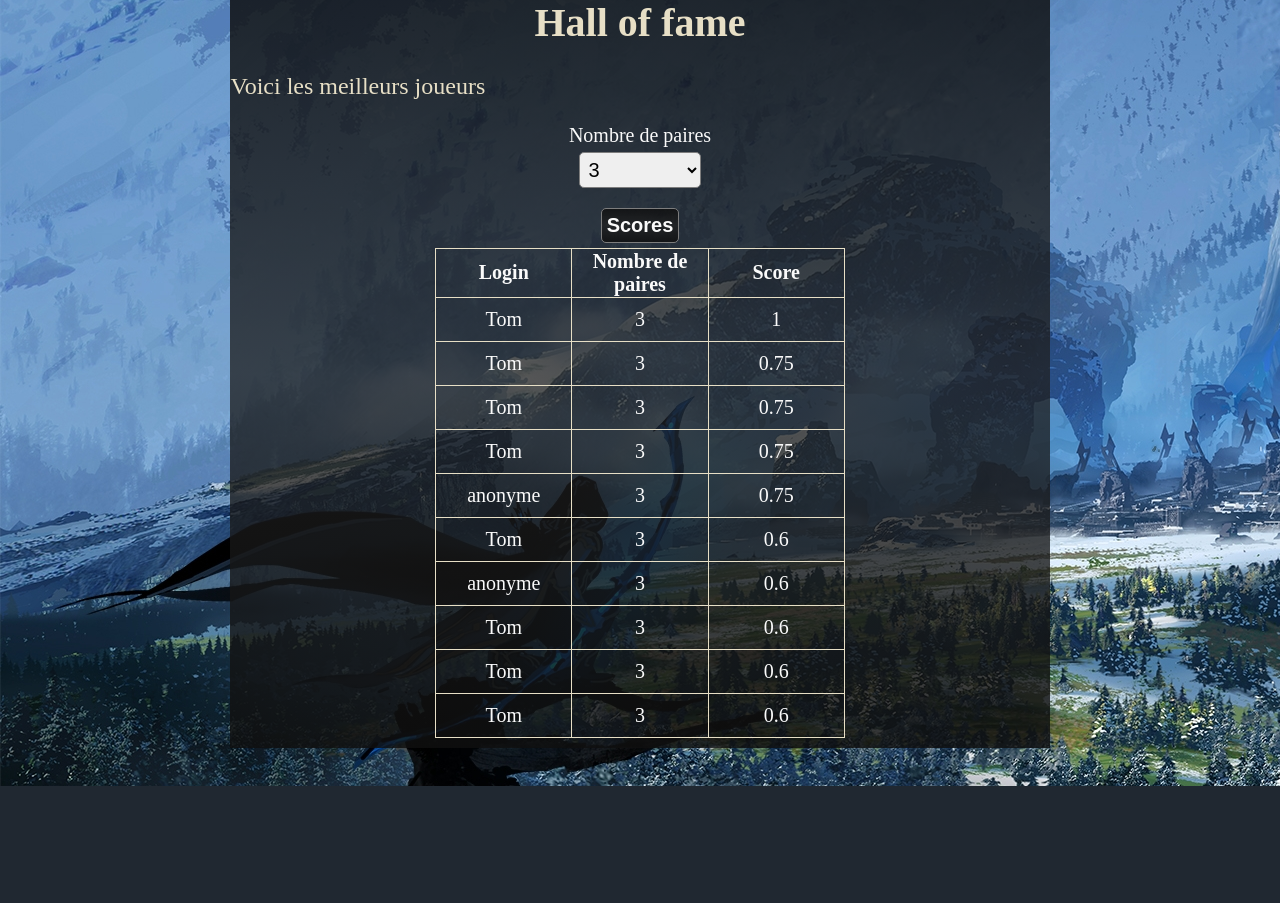
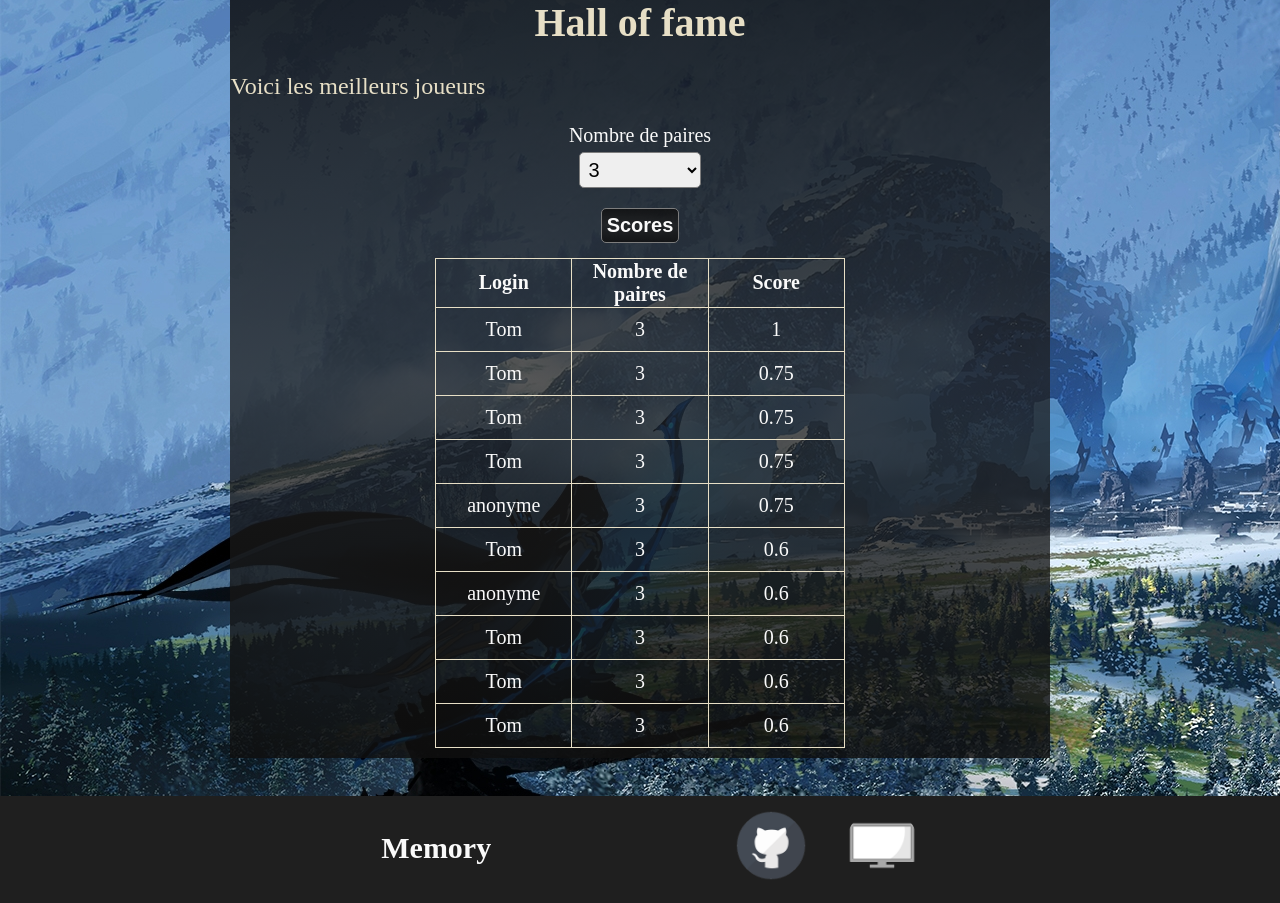
Before and after one commit to thomas-spinec/memory, a PHP site: page /classement.php in a window 1280 px wide. Shown: the part 141-1044 px from the top of the page. Before the commit the page ends 927 px from the top, so only its background shows below. Run offline with PHP 8.4, Linux system fonts and the light colour scheme; data comes from the database, SQL or seed files in the repository.

Commit message:
ajout du footer dans la page classement, ajout d'un margin bottom au dessous des formulaire pour plus de clarté

```diff
--- a/classement.php
+++ b/classement.php
@@ -32,4 +32,12 @@
                     }
                     $player->getBestScores();
                 ?>
+            </div>
         </div>
+    </div>
+</main>
+
+<!-- footer des pages -->
+<?php
+    require 'include/footer.php';
+?>
--- a/include/footer.php
+++ b/include/footer.php
@@ -20,3 +20,5 @@
         </div>
     </div>
 </footer>
+
+</body>
--- a/site.css
+++ b/site.css
@@ -5,11 +5,9 @@
 body {
   background-image: url(img/fond.jpg);
   background-attachment: fixed;
-  /* font-family: "Open Sans", sans-serif; */
-  /* font-size: 16px;
-    color: #333; */
   margin: 0;
   padding: 0;
+  overflow-x: hidden;
 }
 
 html {
@@ -375,6 +373,7 @@ form {
   justify-content: center;
   align-items: center;
   gap: 5%;
+  margin-bottom: 10px;
 }
 
 form label {
```
